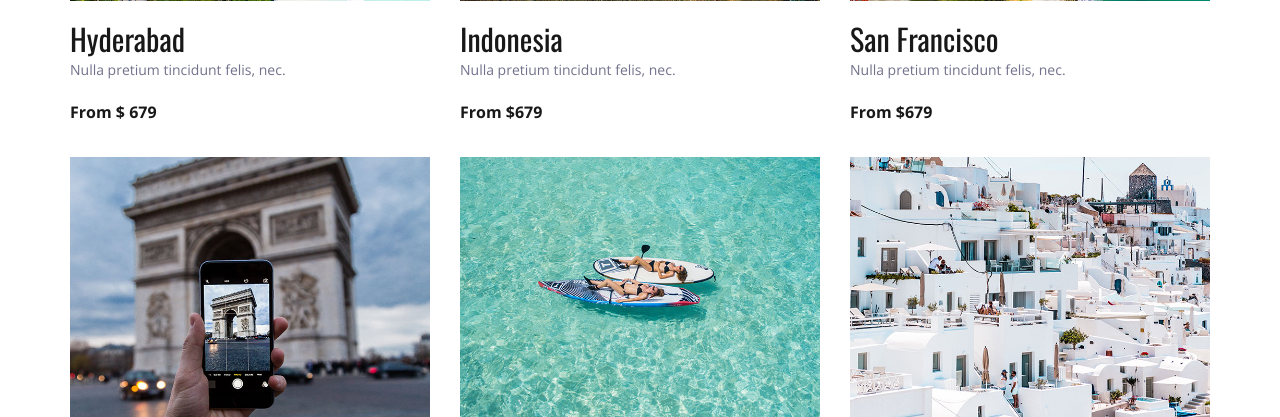
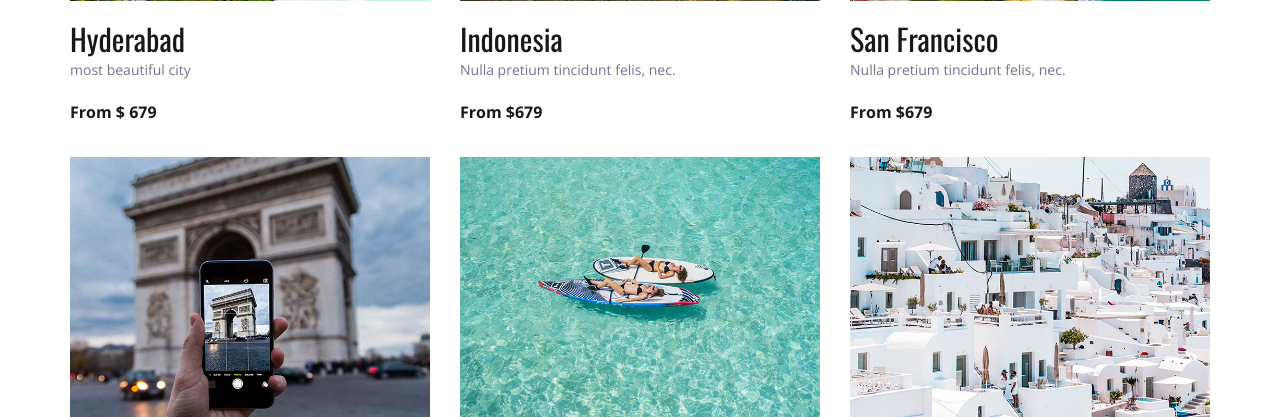
Before and after one commit to VishnuBhaarath/Django, a Django app: page / in a window 1280 px wide; the page is wider, and only the part inside the window is pictured. Shown: the part 1745-2162 px from the top of that part. Run offline with Django 3.2, Linux system fonts and the light colour scheme; some libraries are stand-ins or nearby versions.

Commit message:
dynamic updation of html

```diff
--- a/newproject/templates/index.html
+++ b/newproject/templates/index.html
@@ -256,7 +256,7 @@
 							</div>
 							<div class="destination_content">
 								<div class="destination_title"><a href="destinations.html">{{dest1.name}}</a></div>
-								<div class="destination_subtitle"><p>Nulla pretium tincidunt felis, nec.</p></div>
+								<div class="destination_subtitle"><p>{{dest1.desc}}</p></div>
 								<div class="destination_price">From $ 679</div>
 							</div>
 						</div>
--- a/newproject/travello/views.py
+++ b/newproject/travello/views.py
@@ -9,4 +9,5 @@ from .models import Destination
 def index(request):
     dest1=Destination()
     dest1.name="Hyderabad"
+    dest1.desc="most beautiful city"
     return render(request, "index.html",{'dest1': dest1})
```
